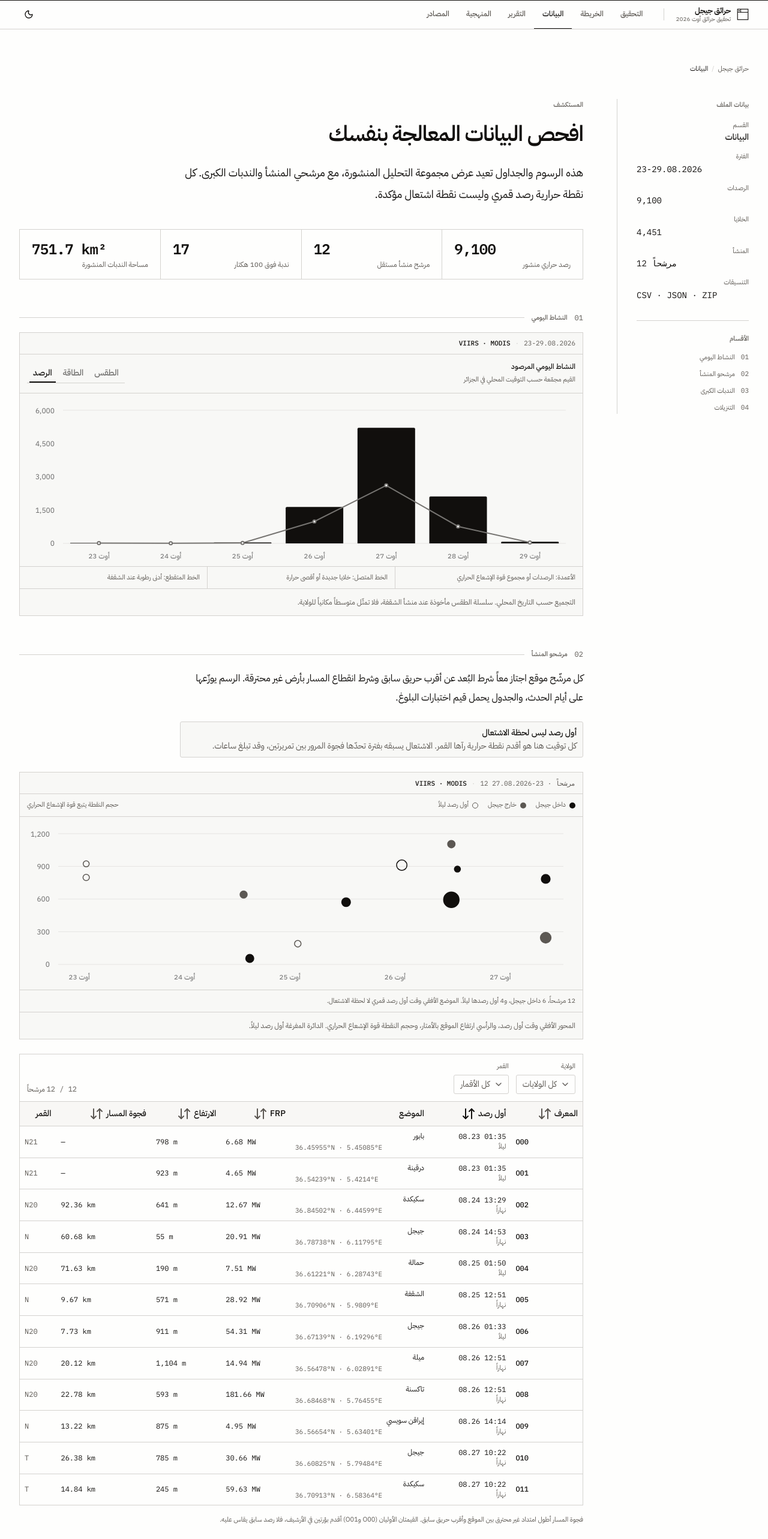
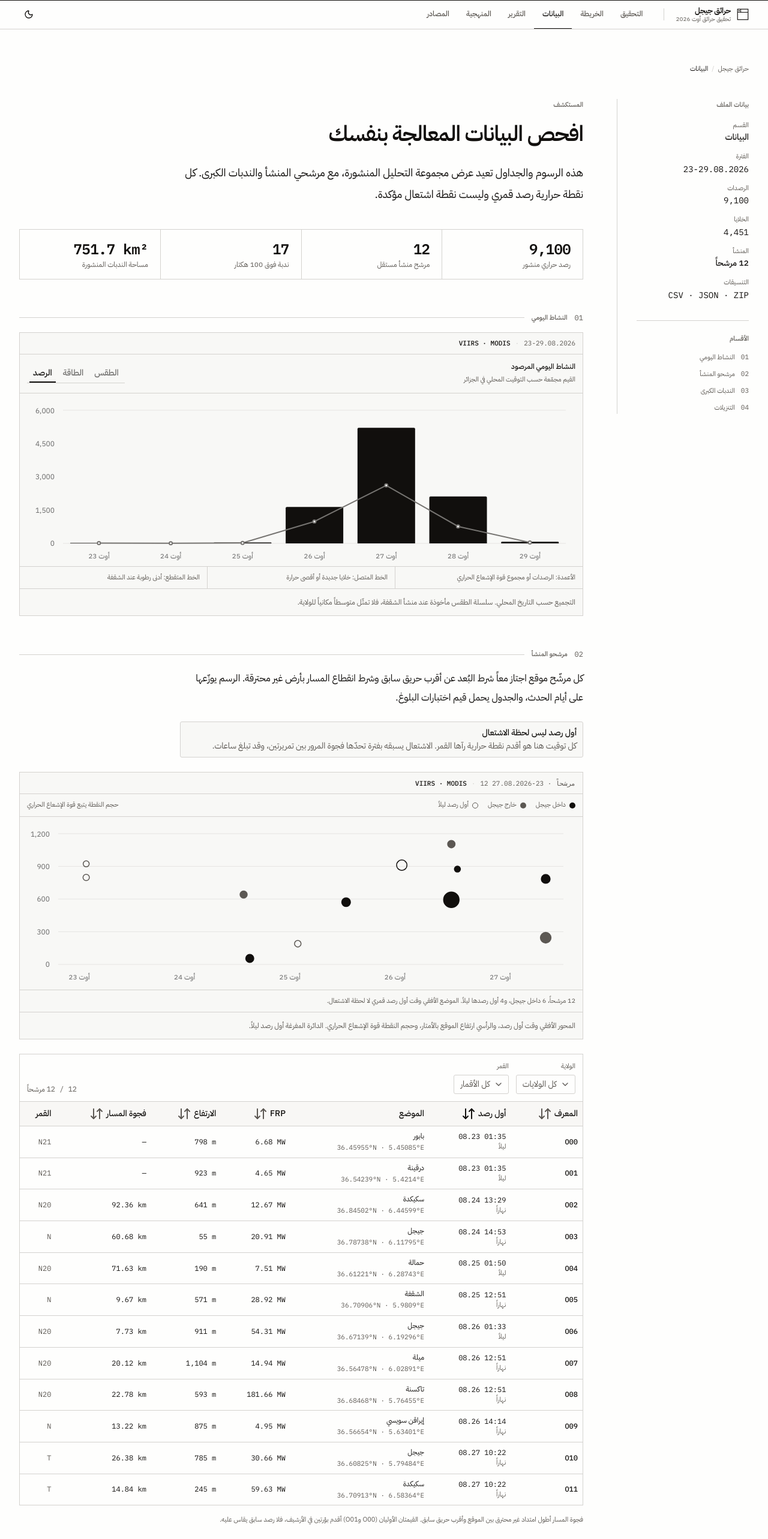
Before and after one commit to raedinkhaled/algeria-fires, a Next.js app: page /data in a window 1280 px wide. Shown: the top 2566 px of the page at 60% size. Built offline with nearby package versions, Linux system fonts and the light colour scheme.

Commit message:
Align numeric values to the start edge in RTL layouts

```diff
--- a/app/data/page.tsx
+++ b/app/data/page.tsx
@@ -64,7 +64,7 @@ const fileMeta = [
   { term: "الفترة", value: "23-29.08.2026", mono: true },
   { term: "الرصدات", value: "9,100", mono: true },
   { term: "الخلايا", value: "4,451", mono: true },
-  { term: "المنشأ", value: "12 مرشحاً", mono: true },
+  { term: "المنشأ", value: "12 مرشحاً" },
   { term: "التنسيقات", value: "CSV · JSON · ZIP", mono: true },
 ];
 
--- a/app/globals.css
+++ b/app/globals.css
@@ -193,6 +193,20 @@
     unicode-bidi: isolate;
   }
 
+  /* هذه اللبنات تحمل تسلسلاً LTR داخل النص، لكن حين تكون هي نفسها خلية أو
+     سطراً مستقلاً في تخطيط RTL يجب أن يلتصق صندوقها بحافة البدء (اليمين)،
+     لا اليسار الذي يفرضه `direction: ltr`. لا أثر لها على الاستخدام السطري،
+     والقاعدة الثانية تُعيد الضبط داخل جزر LTR كأسطح الرسوم. */
+  [dir="rtl"] .numeric,
+  [dir="rtl"] .ltr-embed {
+    text-align: right;
+  }
+
+  [dir="ltr"] .numeric,
+  [dir="ltr"] .ltr-embed {
+    text-align: left;
+  }
+
   /* شريط تمرير رفيع يناسب الكثافة التحريرية */
   * {
     scrollbar-width: thin;
--- a/components/data-charts.tsx
+++ b/components/data-charts.tsx
@@ -106,13 +106,19 @@ function OriginTooltip({
           {point.night ? " · ليلاً" : ""}
         </dd>
         <dt>قوة الإشعاع</dt>
-        <dd className="numeric text-end text-foreground">{point.frp} MW</dd>
+        <dd className="text-end text-foreground">
+          <span className="numeric">{point.frp} MW</span>
+        </dd>
         <dt>ارتفاع الموقع</dt>
-        <dd className="numeric text-end text-foreground">{point.elevation} m</dd>
+        <dd className="text-end text-foreground">
+          <span className="numeric">{point.elevation} m</span>
+        </dd>
         {point.gap ? (
           <>
             <dt>فجوة المسار</dt>
-            <dd className="numeric text-end text-foreground">{point.gap} km</dd>
+            <dd className="text-end text-foreground">
+              <span className="numeric">{point.gap} km</span>
+            </dd>
           </>
         ) : null}
       </dl>
@@ -254,11 +260,17 @@ function PatchTooltip({
       </p>
       <dl className="mt-1.5 grid grid-cols-[auto_1fr] gap-x-4 gap-y-1 text-muted-foreground">
         <dt>المساحة</dt>
-        <dd className="numeric text-end text-foreground">{patch.area.toFixed(2)} km²</dd>
+        <dd className="text-end text-foreground">
+          <span className="numeric">{patch.area.toFixed(2)} km²</span>
+        </dd>
         <dt>الامتداد الأقصى</dt>
-        <dd className="numeric text-end text-foreground">{patch.extent} km</dd>
+        <dd className="text-end text-foreground">
+          <span className="numeric">{patch.extent} km</span>
+        </dd>
         <dt>dNBR المتوسط</dt>
-        <dd className="numeric text-end text-foreground">{patch.dnbr}</dd>
+        <dd className="text-end text-foreground">
+          <span className="numeric">{patch.dnbr}</span>
+        </dd>
       </dl>
     </div>
   );
```
Also changed, not shown: 1 other file (tests, documents, lock files or other folders).
